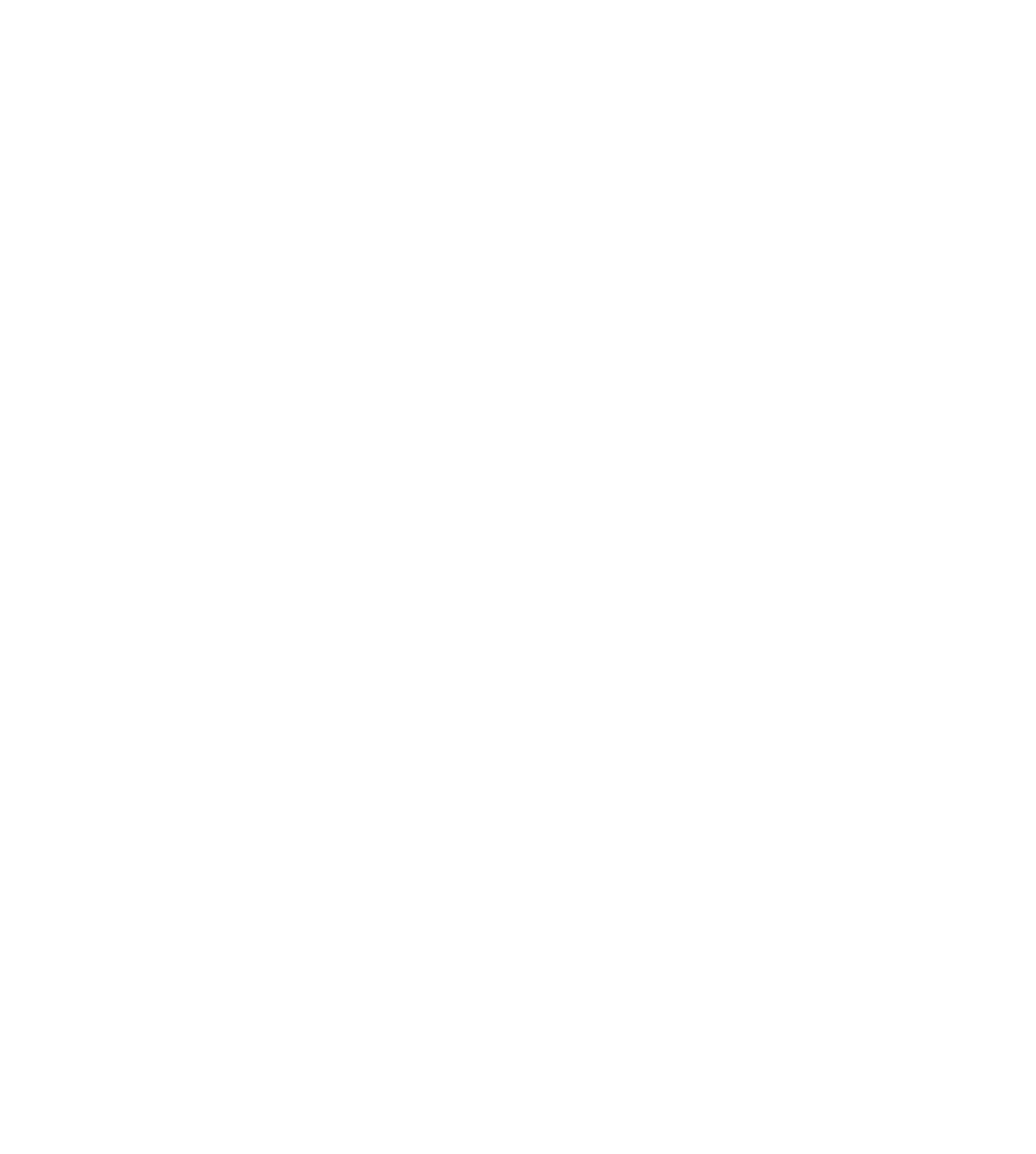
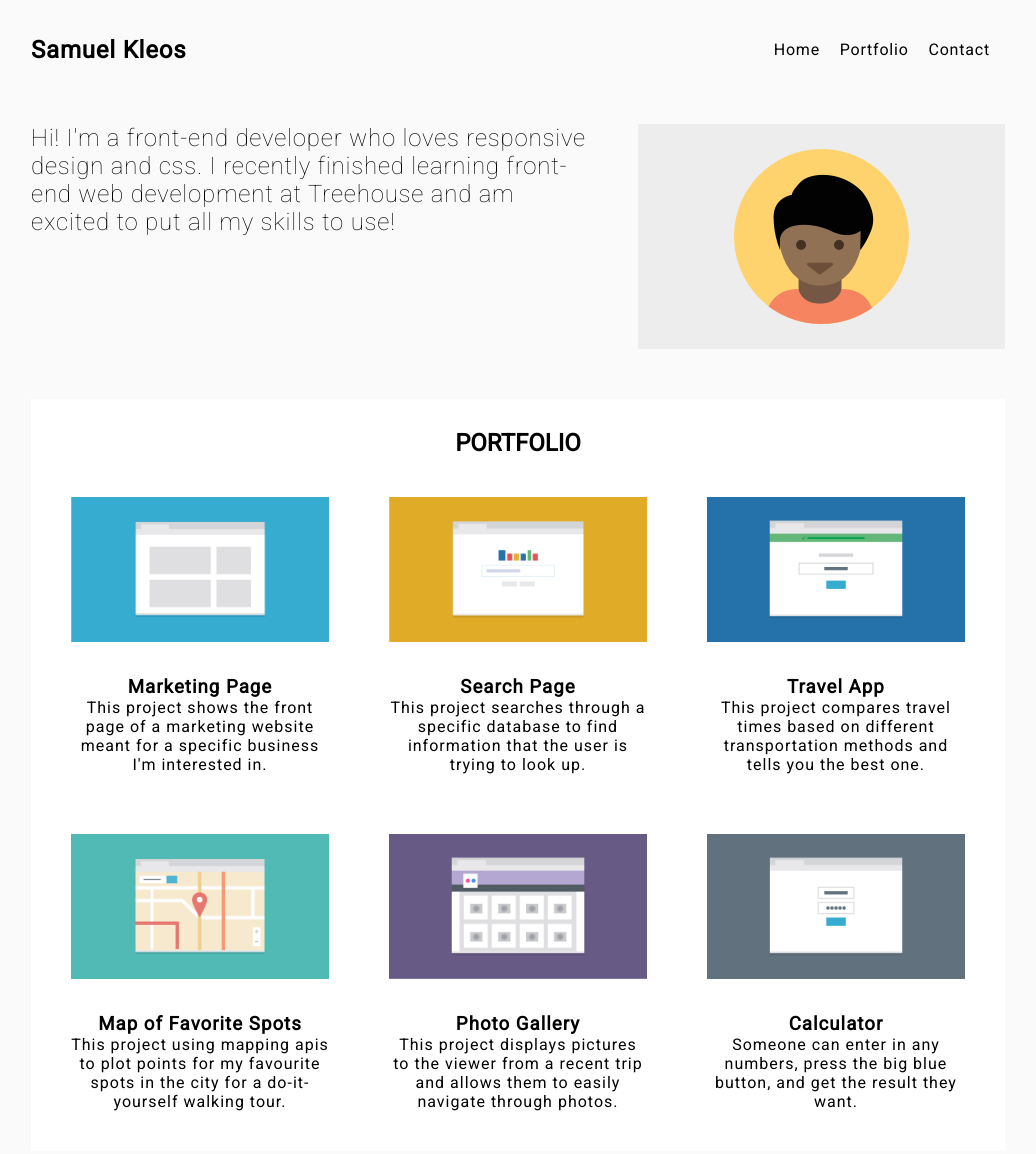
Before and after one commit to samuelcleo/responsive-layout-project, a plain HTML site: page index.html in a window 1280 px wide. Shown: the top 1154 px of the page, without its empty margins (122-1158 px from the left). Before the commit the page ends 800 px from the top, so only its background shows below. Drawn offline with Linux system fonts and the light colour scheme.

Commit message:
Added Images, and Container Layout
- Added portfolio images
- Created the base styles
- Created a new portfolio div
- Created a 25px portfolio margin
- Removed 20px flex-basis adjustment

```diff
--- /dev/null
+++ b/css/styles.css
@@ -0,0 +1,151 @@
+/* =================================
+  Base Element Styles
+==================================== */
+* {
+    box-sizing: border-box;
+    margin: 0;
+    padding: 0;
+}
+body {
+    background: #fafafa;
+    margin: 0 auto;
+    max-width: 1024px;
+    font-family: "Roboto", Arial, Verdana;
+    font-weight: 400;
+}
+ul {
+    list-style: none;
+    padding-left: 0;
+}
+a {
+    text-decoration: none;
+}
+img {
+    max-width: 100%;
+}
+h2, h3 {
+    padding-top: 30px;
+}
+
+/* =================================
+  Base Layout Styles
+==================================== */
+/* ---- Navigation ---- */
+
+nav, .about {
+    padding: 25px;
+    font-family: "Roboto", Arial, Verdana;
+    letter-spacing: .05em;
+}
+
+.main-nav {
+    margin-top: 30px;
+}
+h1, .main-nav, .about, .portfolio {
+    text-align: center;
+}
+.main-nav li {
+    width: 100%;
+    padding: 10px 0;
+    margin: 5px auto;
+    background-color: #fff;
+}
+
+.name a, .main-nav a {
+    color: #000;
+}
+
+/* ---- Layout Containers ---- */
+.bio {
+    font-size: 1.25rem;
+    font-weight: lighter;
+    padding: 10px 0;
+}
+.portfolio {
+    background-color: #fff;
+}
+.container {
+    max-width: 1100px;
+    max-width: 1100px;
+    padding: 10px;
+    margin: 0 auto;
+}
+.col {
+    letter-spacing: 1px;
+    padding: 30px;
+}
+
+
+/* =================================
+  Media Queries
+==================================== */
+@media screen and (min-width: 768px) {
+    /* ---- Navigation ---- */
+    .main-nav {
+        margin-top: 0;
+    }
+
+    .main-nav li {
+        /* display the nav in a row instead of a column */
+        display: inline-block;
+        width: auto;
+        /* add separation */
+        margin-right: 15px;
+        background-color: transparent;
+    }
+    .top-nav li:last-child {
+        margin-right: 0;
+    }
+    .top-nav a {
+        color: #fff;
+    }
+
+    /* ---- About Section ---- */
+    .about {
+        display: flex;
+        text-align: left;
+    }
+    .bio {
+        order: -1;
+        font-size: 1.25rem;
+        padding: 0px 50px 0px 0px;
+    }
+
+    /* ---- Portfolio Section ---- */
+    .portfolio {
+        margin: 25px;
+    }
+    .container {
+        display: flex;
+        flex-wrap: wrap;
+        align-items: center;
+    }
+    .col {
+    flex-basis: calc(50%);
+    }
+}
+
+@media screen and (min-width: 1024px) {
+    /* ---- Navigation ---- */
+    nav {
+        display: flex;
+        justify-content: space-between; /* horizontally distribute */
+        align-items: center; /* vertically center */
+    }
+
+    /* main-nav,
+    .main-nav li {
+        width: initial;
+        margin-bottom: 0;
+    } */
+
+    /* ---- About Section ---- */
+    .bio {
+        font-size: 1.5rem;
+    }
+
+    /* ---- Portfolio Section ---- */
+    .col {
+        flex-basis: calc(33.333%);
+    }
+}
--- a/index.html
+++ b/index.html
@@ -4,17 +4,69 @@
     <meta charset="UTF-8">
     <meta http-equiv="X-UA-Compatible" content="IE=edge">
     <meta name="viewport" content="width=device-width, initial-scale=1.0">
+    <link rel="preconnect" href="https://fonts.googleapis.com">
+    <link rel="preconnect" href="https://fonts.gstatic.com" crossorigin>
+    <link href="https://fonts.googleapis.com/css2?family=Roboto:wght@100;400&display=swap" rel="stylesheet">
+    <link rel="stylesheet" href="css/styles.css">
     <title>Document</title>
 </head>
 <body>
     <header>
-        <nav></nav>
-        <p></p>
-        <img id="profile-img">
+        <nav>
+            <h1 class="name"><a href="#">Samuel Kleos</a></h1>
+            <ul class="main-nav">
+                <li><a href="index.html">Home</a></li>
+                <li><a href="#portfolio">Portfolio</a></li>
+                <li><a href="#contact">Contact</a></li>
+            </ul>
+        </nav>
+
+        <div class="about">
+            <img src="img/profile.png">
+            <p class="bio">Hi! I'm a front-end developer who loves responsive design and css. I recently finished learning front-end web development at Treehouse and am excited to put all my skills to use!</p>
+        </div>
     </header>
-    <main></main>
-    <footer>
-        <nav class="nav-footer">
+    <main>
+        <div class="portfolio">
+            <h2 id="portfolio">PORTFOLIO</h2>
+            <div class="container">
+                <div class="col box-1">
+                    <img src="img/portfolio-1.png" alt="Marketing Page Screenshot">
+                    <h3>Marketing Page</h3>
+                    <p>This project shows the front page of a marketing website meant for a specific business I'm interested in.</p>
+                </div>
+                <div class="col box-2">
+                    <img src="img/portfolio-2.png" alt="Search Page Screenshot">
+                    <h3>Search Page</h3>
+                    <p>This project searches through a specific database to find information that the user is trying to look up.</p>
+                </div>
+                <div class="col box-3">
+                    <img src="img/portfolio-3.png" alt="Travel App Screenshot">
+                    <h3>Travel App</h3>
+                    <p>This project compares travel times based on different transportation methods and tells you the best one.</p>
+                </div>
+                <div class="col box-4">
+                    <img src="img/portfolio-4.png" alt="Map of Favorite Spots Screenshot">
+                    <h3>Map of Favorite Spots</h3>
+                    <p>This project using mapping apis to plot points for my favourite spots in the city for a do-it-yourself walking tour.</p>
+                </div>
+                <div class="col box-5">
+                    <img src="img/portfolio-5.png" alt="Photo Gallery Screenshot">
+                    <h3>Photo Gallery</h3>
+                    <p>This project displays pictures to the viewer from a recent trip and allows them to easily navigate through photos.</p>
+                </div>
+                <div class="col box-6">
+                    <img src="img/portfolio-6.png" alt="Calculator Screenshot">
+                    <h3>Calculator</h3>
+                    <p>Someone can enter in any numbers, press the big blue button, and get the result they want.</p>
+                </div>
+            </div>
+        </div>
+    </main>
+    <footer id="contact">
+        <h2>CONTACT</h2>
+        <p>If you're interested in chatting or want more information about what I've been working on, I'd love to hear from you!</p>
+        <nav class="footer-nav">
 
         </nav>
     </footer>
```
Also changed, not shown: img/portfolio-1.png (added), img/portfolio-2.png (added), img/portfolio-3.png (added), img/portfolio-4.png (added), img/portfolio-5.png (added), img/portfolio-6.png (added), img/profile.png (added), 1 other file.
